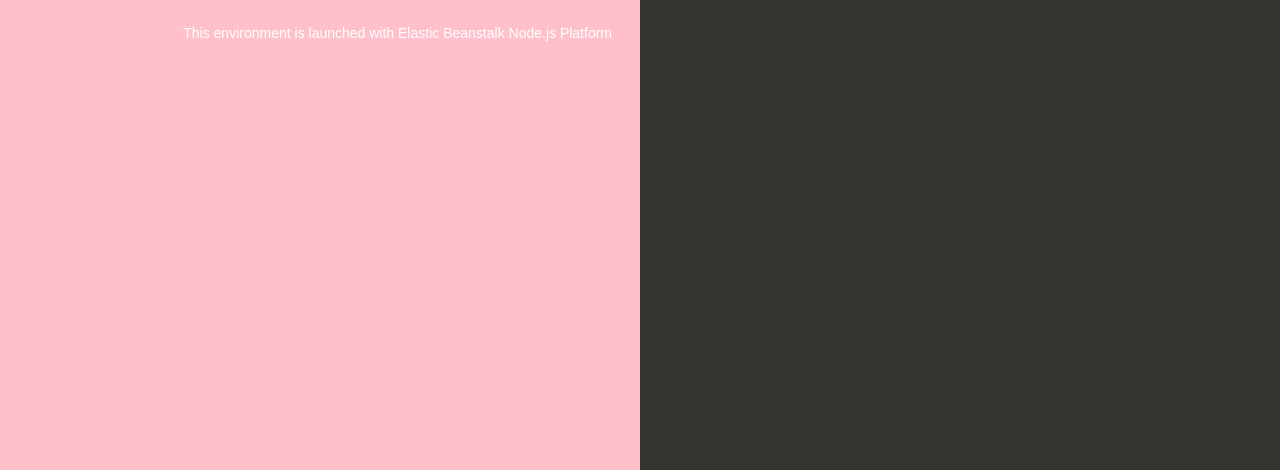
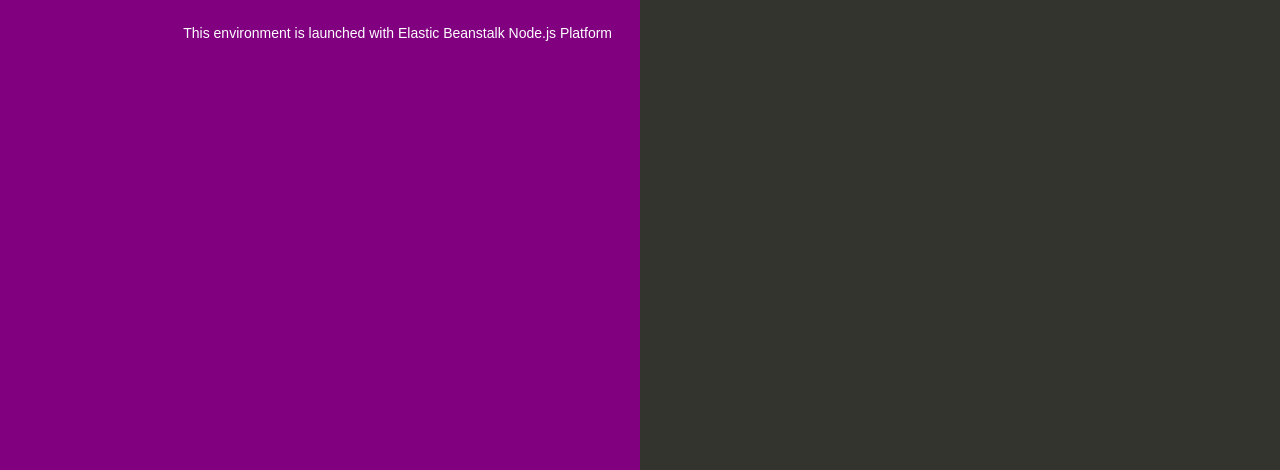
Before and after one commit to varnitn/test-repo, a website: page index.html in a window 1280 px wide. Shown: the part 330-800 px from the top of the page. Drawn offline with Linux system fonts and the light colour scheme.

Commit message:
Update index.html

```diff
--- a/index.html
+++ b/index.html
@@ -35,7 +35,7 @@
 
         text-align: right;
         padding-top: 11em;
-        background-color: pink;
+        background-color: PURPLE;
 
       }
       .textColumn p {
```
